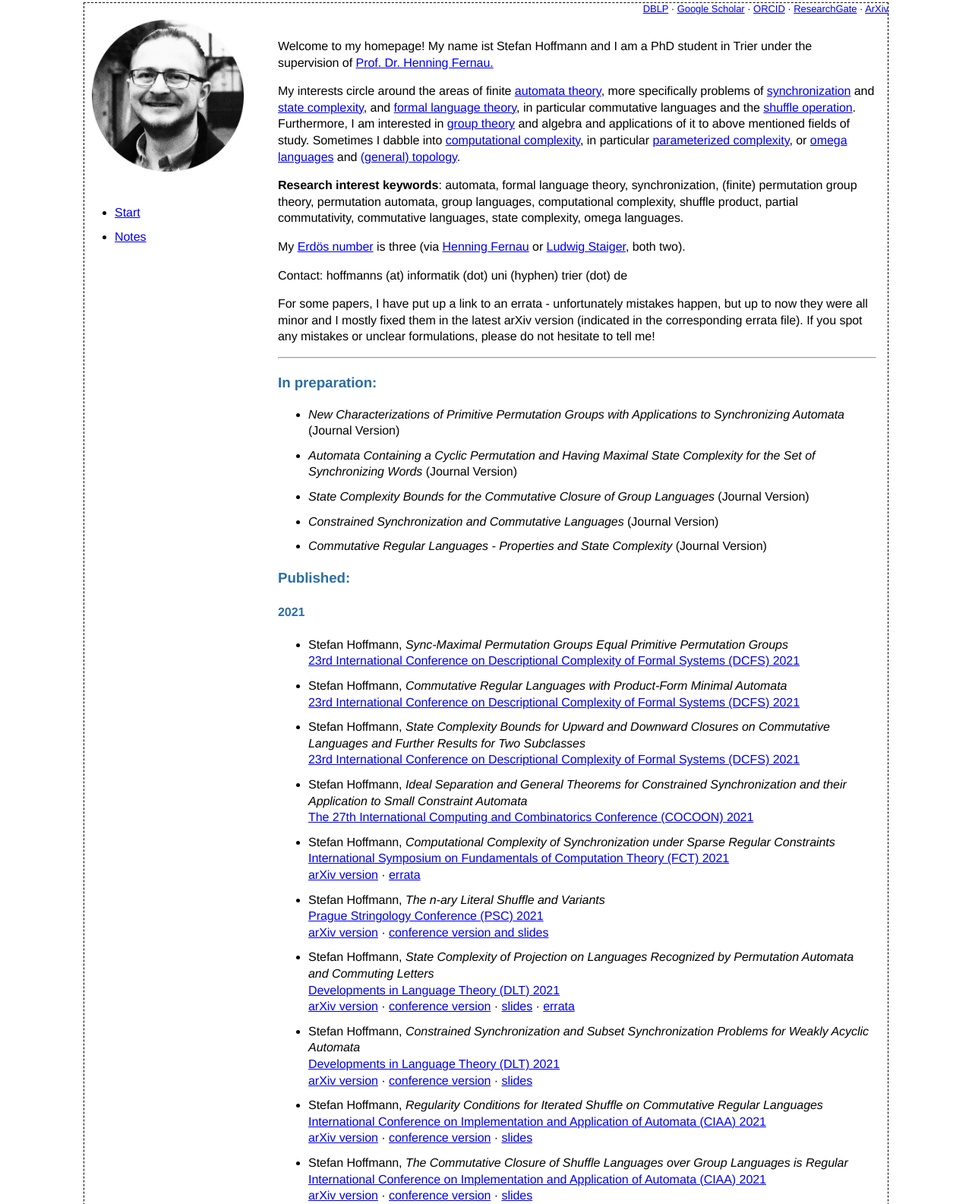
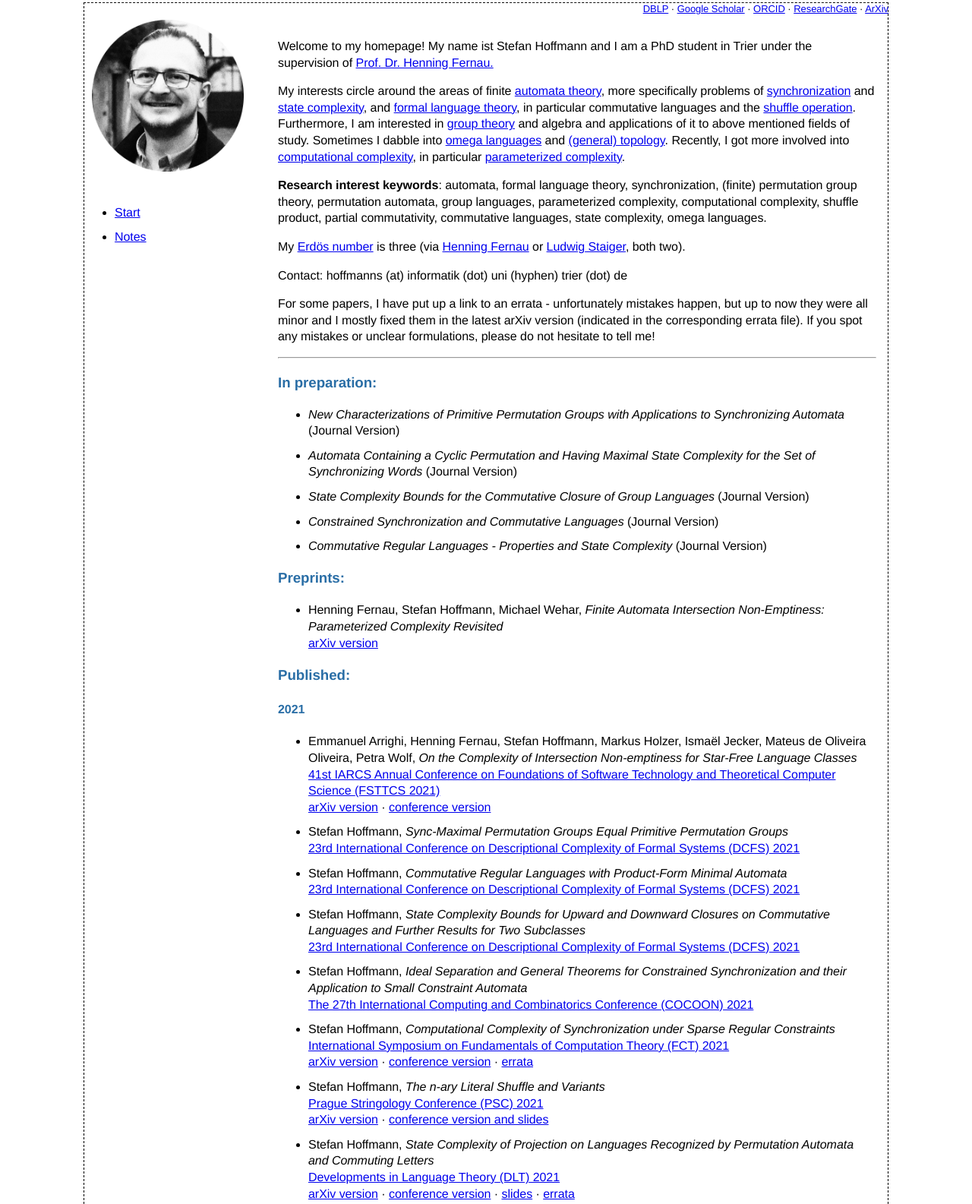
Before and after one commit to hoffmannstefan/hoffmannstefan.github.io, a plain HTML site: page index.html in a window 1280 px wide. Shown: the part 27-1612 px from the top of the page at 76% size. Drawn offline with Linux system fonts and the light colour scheme.

Commit message:
added links

```diff
--- a/index.html
+++ b/index.html
@@ -207,12 +207,11 @@ li:not(:last-child) {
 
 	 <p>My interests circle around the areas of finite <a href="https://en.wikipedia.org/wiki/Automata_theory">automata theory</a>, more specifically problems of <a href="https://en.wikipedia.org/wiki/Synchronizing_word">synchronization</a> and <a href="https://en.wikipedia.org/wiki/State_complexity">state complexity</a>,
 	  and <a href="https://en.wikipedia.org/wiki/Formal_language">formal language theory</a>, in particular commutative languages and the <a href="https://en.wikipedia.org/wiki/Shuffle_algebra#Shuffle_product">shuffle operation</a>. Furthermore, I am interested in
-	  <a href="https://en.wikipedia.org/wiki/Group_theory">group theory</a> and algebra and applications of it to above mentioned fields of study. Sometimes I dabble into <a href="https://en.wikipedia.org/wiki/Computational_complexity">computational complexity</a>, in particular <a href="https://en.wikipedia.org/wiki/Parameterized_complexity">parameterized complexity</a>,
-	  or <a href="https://en.wikipedia.org/wiki/Omega_language">omega languages</a> and <a href="https://en.wikipedia.org/wiki/General_topology">(general) topology</a>.
+	  <a href="https://en.wikipedia.org/wiki/Group_theory">group theory</a> and algebra and applications of it to above mentioned fields of study. Sometimes I dabble into <a href="https://en.wikipedia.org/wiki/Omega_language">omega languages</a> and <a href="https://en.wikipedia.org/wiki/General_topology">(general) topology</a>. Recently, I got more involved into <a href="https://en.wikipedia.org/wiki/Computational_complexity">computational complexity</a>, in particular <a href="https://en.wikipedia.org/wiki/Parameterized_complexity">parameterized complexity</a>.
 	 </p>
 
 	 <p>
-	 <b>Research interest keywords</b>: automata, formal language theory, synchronization, (finite) permutation group theory, permutation automata, group languages, computational complexity, shuffle product, partial commutativity, commutative languages, state complexity, omega languages.
+	 <b>Research interest keywords</b>: automata, formal language theory, synchronization, (finite) permutation group theory, permutation automata, group languages, parameterized complexity, computational complexity, shuffle product, partial commutativity, commutative languages, state complexity, omega languages.
 	 </p>
 
 	 <p>My <a href="https://en.wikipedia.org/wiki/Erd%C5%91s_number">Erd&ouml;s number</a> is three (via <a href="http://www.informatik.uni-trier.de/~fernau/">Henning Fernau</a> or <a href="https://www.informatik.uni-halle.de/arbeitsgruppen/theorie/mitarbeiter/staiger/">Ludwig Staiger</a>, both two).</p>
@@ -258,12 +257,28 @@ li:not(:last-child) {
 	  <li><i>Commutative Regular Languages - Properties and State Complexity</i> (Journal Version)</li>
 	  </ul>
 
+	  <h3>Preprints:</h3>
+
+	 <ul>
+	   <li>Henning Fernau, Stefan Hoffmann, Michael Wehar, <i>Finite Automata Intersection Non-Emptiness: Parameterized Complexity Revisited</i><br/>
+	   <a href="https://arxiv.org/abs/2108.05244">arXiv version</a></li>
+	  </ul>
 
 	 <h3>Published:</h3>
 
 	 <h4>2021</h4>
 
 	  <ul>
+
+	  <li>Emmanuel Arrighi, Henning Fernau, Stefan Hoffmann, Markus Holzer, Ismaël Jecker, Mateus de Oliveira Oliveira, Petra Wolf,
+	  <i>On the Complexity of Intersection Non-emptiness for Star-Free Language Classes</i>
+	  <br/>
+	  <a href="https://www.fsttcs.org.in/2021/">41st IARCS Annual Conference on Foundations of Software Technology and Theoretical Computer Science (FSTTCS 2021)</a>
+	  <br/>
+	  <a href="https://arxiv.org/abs/2110.01279">arXiv version</a>
+	  &#183;
+	  <a href="https://drops.dagstuhl.de/opus/frontdoor.php?source_opus=15545">conference version</a>
+	  </li>
 
 	  <li>Stefan Hoffmann, <i>Sync-Maximal Permutation Groups Equal Primitive Permutation Groups</i>
 	  <br/>
@@ -300,6 +315,8 @@ li:not(:last-child) {
 Fundamentals of Computation Theory (FCT) 2021</a>
       <br/>
 	  <a href="https://arxiv.org/abs/2108.00081">arXiv version</a>
+	  &#183;
+	  <a href="https://link.springer.com/chapter/10.1007/978-3-030-86593-1_19">conference version</a>
 	  &#183;
 	  <a href="./errata/Computational_Complexity_of_Synchronization_under_Strictly_Bounded_Regular_Constraints_Errata.pdf">errata</a>
 	  </li>
@@ -441,7 +458,7 @@ Formal Systems (DCFS) 2020</a>
 	  <a href="https://doi.org/10.1007/978-3-319-22360-5_14">conference version</a></li>
 	  </ul>
 
-	 <!-- <h3>Preprints:</h3> -->
+
 
 	</div>
 
```
